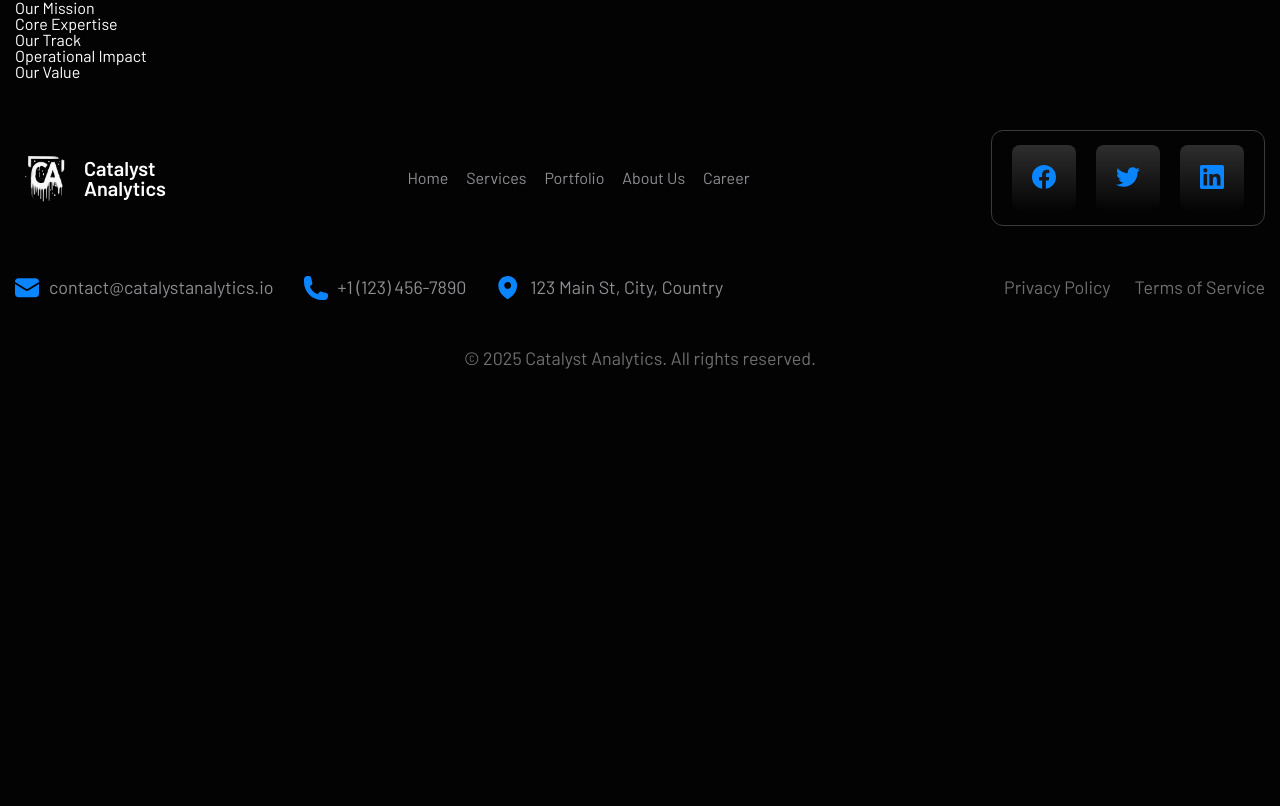
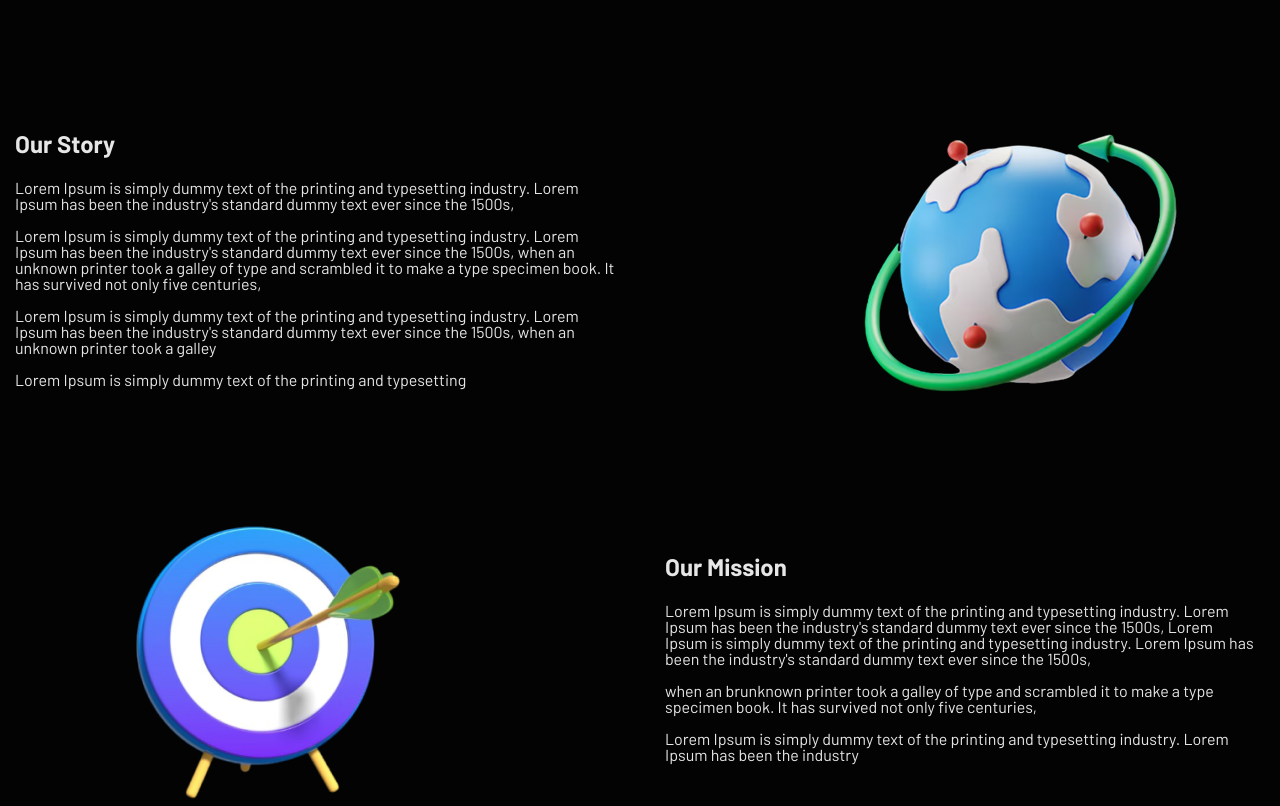
Before and after one commit to RVasyliuk-2003/Catalyst-Analytics, a React (Vite) app: page /about-us in a window 1280 px wide. Shown: the part 674-1480 px from the top of the page. Before the commit the page ends 1092 px from the top, so only its background shows below. Built offline with nearby package versions, Linux system fonts and the light colour scheme.

Commit message:
feat(about): complete CompanyOverview component layout and styling

```diff
--- a/src/components/MainPage/AboutUsPage/CompanyOverview/CompanyOverview.tsx
+++ b/src/components/MainPage/AboutUsPage/CompanyOverview/CompanyOverview.tsx
@@ -1,9 +1,58 @@
 import style from "./companyOverview.module.scss";
+
+import ourMision from "./images/ourMisionImg.webp";
+import ourStory from "./images/ourStory.webp";
 
 const CompanyOverview = () => {
   return (
     <section className={style.companyOverview}>
-      <h4 className={style.companyOverview__title}>Our Mission</h4>
+      <div className={style.companyOverview__ourContainer}>
+        <div className={style.companyOverview__ourContainer_text}>
+          <h4 className={style.companyOverview__ourContainer__title}>
+            Our Story
+          </h4>
+          <p className={style.companyOverview__ourContainer__p}>
+            Lorem Ipsum is simply dummy text of the printing and typesetting
+            industry. Lorem Ipsum has been the industry's standard dummy text
+            ever since the 1500s, <br />
+            <br />
+            Lorem Ipsum is simply dummy text of the printing and typesetting
+            industry. Lorem Ipsum has been the industry's standard dummy text
+            ever since the 1500s, when an unknown printer took a galley of type
+            and scrambled it to make a type specimen book. It has survived not
+            only five centuries, <br />
+            <br /> Lorem Ipsum is simply dummy text of the printing and
+            typesetting industry. Lorem Ipsum has been the industry's standard
+            dummy text ever since the 1500s, when an unknown printer took a
+            galley <br />
+            <br />
+            Lorem Ipsum is simply dummy text of the printing and typesetting
+          </p>
+        </div>
+        <img src={ourStory} alt="ourStory" />
+      </div>
+
+      <div className={style.companyOverview__ourContainer}>
+        <img src={ourMision} alt="ourMision" />
+
+        <div className={style.companyOverview__ourContainer_text}>
+          <h4 className={style.companyOverview__ourContainer__title}>
+            Our Mission
+          </h4>
+          <p className={style.companyOverview__ourContainer__p}>
+            Lorem Ipsum is simply dummy text of the printing and typesetting
+            industry. Lorem Ipsum has been the industry's standard dummy text
+            ever since the 1500s, Lorem Ipsum is simply dummy text of the
+            printing and typesetting industry. Lorem Ipsum has been the
+            industry's standard dummy text ever since the 1500s, <br />
+            <br /> when an brunknown printer took a galley of type and scrambled
+            it to make a type specimen book. It has survived not only five
+            centuries, <br />
+            <br /> Lorem Ipsum is simply dummy text of the printing and
+            typesetting industry. Lorem Ipsum has been the industry
+          </p>
+        </div>
+      </div>
     </section>
   );
 };
--- a/src/components/MainPage/AboutUsPage/CompanyOverview/companyOverview.module.scss
+++ b/src/components/MainPage/AboutUsPage/CompanyOverview/companyOverview.module.scss
@@ -0,0 +1,36 @@
+.companyOverview {
+  padding-top: 110px;
+
+  display: flex;
+  flex-direction: column;
+  gap: 100px;
+
+  &__ourContainer_text {
+    max-width: 600px;
+    width: 100%;
+  }
+
+  &__ourContainer {
+    display: flex;
+    justify-content: space-between;
+    align-items: center;
+
+    &__title {
+      font-weight: 700;
+      font-size: 1.5rem;
+      color: rgba(255, 255, 255, 0.9);
+    }
+
+    &__p {
+      margin-top: 24px;
+      font-size: 1rem;
+      color: rgba(255, 255, 255, 0.9);
+    }
+  }
+
+  > img {
+    max-width: 488px;
+    width: 100%;
+    height: 300px;
+  }
+}
```
